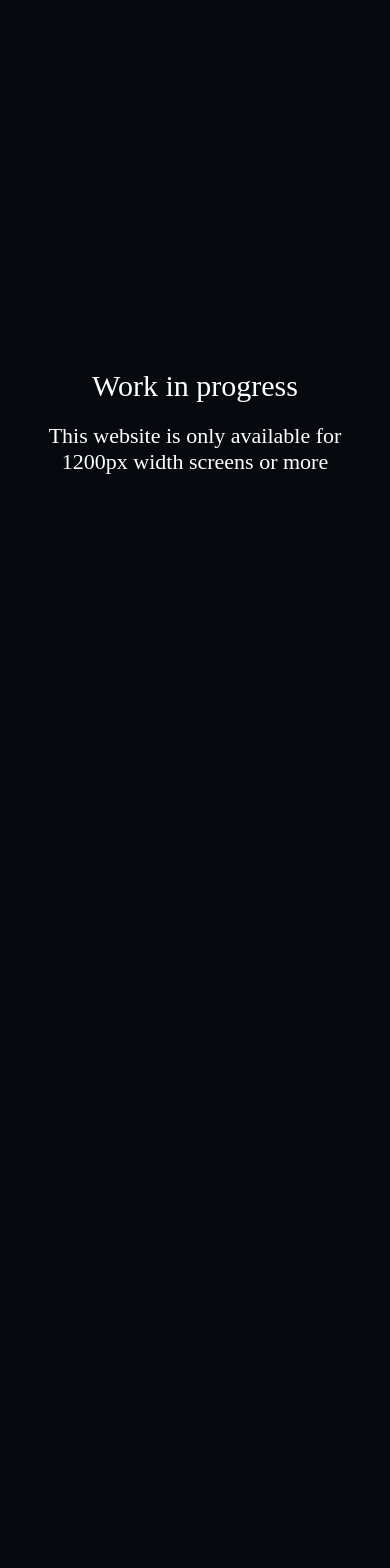
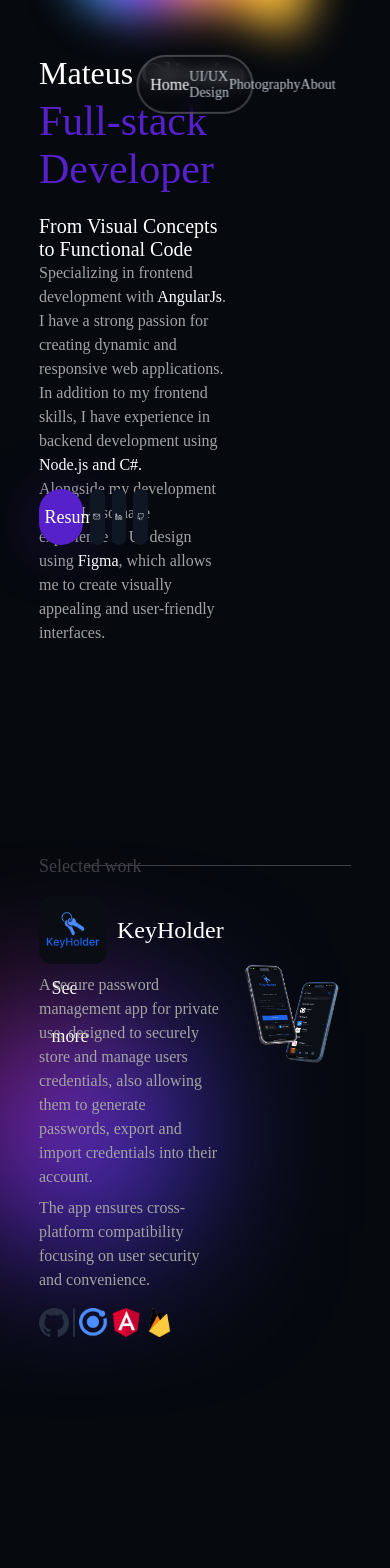
Before and after one commit to m0liveira/Portfolio, an Angular app in the folder Portfolio/: page /Home in a window 390 px wide. Shown: the top 1568 px of the page. Before the commit the page ends 844 px from the top, so only its background shows below. Built offline with nearby package versions, Linux system fonts and the light colour scheme; a web font is replaced by a local one.

Commit message:
style: 💄 laptop responsivness

```diff
--- a/Portfolio/src/app/components/about/about.component.scss
+++ b/Portfolio/src/app/components/about/about.component.scss
@@ -23,6 +23,16 @@ section {
       font-weight: 400;
       width: 100%;
     }
+
+    @media (width < 1500px) {
+      font-size: var(--fs-600);
+      line-height: 3rem;
+      margin: 2% 0 0 0;
+
+      span {
+        font-size: var(--fs-600);
+      }
+    }
   }
 
   .about {
@@ -45,5 +55,13 @@ section {
         margin: 0;
       }
     }
+
+    @media (width < 1500px) {
+      width: 60%;
+
+      p {
+        font-size: var(--fs-400);
+      }
+    }
   }
 }
--- a/Portfolio/src/app/components/design/design.component.scss
+++ b/Portfolio/src/app/components/design/design.component.scss
@@ -23,6 +23,16 @@ section {
       font-weight: 500;
       width: 100%;
     }
+
+    @media (width < 1500px) {
+      font-size: var(--fs-900);
+      line-height: 3rem;
+      margin: 2% 0 0 0;
+
+      span {
+        font-size: var(--fs-700);
+      }
+    }
   }
 
   .about {
@@ -46,6 +56,29 @@ section {
         font-weight: 300;
         line-height: 150%;
         padding: 0 2% 0 0;
+      }
+    }
+
+    @media (width < 1500px) {
+      width: 80%;
+      height: 30%;
+      padding: 0 12% 0 0;
+      margin-top: 7%;
+
+      p {
+        font-size: var(--fs-425);
+
+        +p {
+          font-size: var(--fs-400);
+
+          +p {
+            padding: 0 5% 0 0;
+          }
+
+          span {
+            font-size: var(--fs-400);
+          }
+        }
       }
     }
   }
@@ -92,6 +125,11 @@ section {
         width: 50%;
         height: fit-content;
       }
+    }
+
+    @media (width < 1500px) {
+      width: 35%;
+      margin-top: 7%;
     }
   }
 
@@ -261,6 +299,52 @@ section {
         }
       }
     }
+
+    @media (width < 1500px) {
+      &:nth-of-type(3) {
+        .highlight {
+          top: 30%;
+        }
+      }
+
+      .highlight {
+        top: 30%;
+        right: -15%;
+        transform: translate(-15%, -30%);
+        width: 500px;
+        height: 500px;
+
+        .light {
+          width: 250px;
+          height: 250px;
+        }
+      }
+
+      .title {
+        margin: 0;
+
+        h1 {
+          font-weight: 400;
+          width: 75%;
+        }
+
+        a {
+          font-size: var(--fs-415);
+          width: 15%;
+          padding-left: 4%;
+        }
+      }
+
+      .content {
+        .left {
+          width: 58%;
+
+          p {
+            font-size: var(--fs-400);
+          }
+        }
+      }
+    }
   }
 }
 
@@ -271,4 +355,8 @@ section {
   height: auto;
   min-height: 100vh;
   padding-top: 5%;
+
+  @media (width < 1500px) {
+    min-height: 75vh;
+  }
 }
--- a/Portfolio/src/app/components/gallery/gallery.component.scss
+++ b/Portfolio/src/app/components/gallery/gallery.component.scss
@@ -32,6 +32,10 @@
       width: auto;
       height: fit-content;
       cursor: pointer;
+
+      @media (width < 1500px) {
+        font-size: var(--fs-500);
+      }
     }
   }
 
@@ -46,6 +50,15 @@
       color: var(--primary-purple);
       font-size: var(--fs-1000);
       font-weight: 400;
+    }
+
+    @media (width < 1500px) {
+      font-size: var(--fs-800);
+      line-height: 3rem;
+
+      span {
+        font-size: var(--fs-800);
+      }
     }
   }
 }
@@ -77,6 +90,10 @@ section {
       font-weight: 400;
       padding: 0 0 0 1%;
       cursor: pointer;
+
+      @media (width < 1500px) {
+        font-size: var(--fs-415);
+      }
     }
   }
 
@@ -89,11 +106,6 @@ section {
     width: 13%;
     height: auto;
     padding-top: 7%;
-    // animation: shift-down 1ms linear;
-    // animation-timeline: view();
-    // animation-range-start: 30%;
-    // animation-range-end: 100%;
-
 
     .filter-btn {
       display: flex;
@@ -116,6 +128,10 @@ section {
         font-weight: 400;
         padding: 0 0 0 6%;
         cursor: pointer;
+
+        @media (width < 1500px) {
+          font-size: var(--fs-415);
+        }
       }
 
       &:nth-last-of-type(1) {
@@ -139,6 +155,10 @@ section {
           font-size: var(--fs-425);
           font-weight: 300;
           padding: 0;
+
+          @media (width < 1500px) {
+            font-size: var(--fs-415);
+          }
         }
       }
     }
@@ -174,6 +194,10 @@ section {
           font-size: var(--fs-425);
           font-weight: 300;
           width: 60%;
+
+          @media (width < 1500px) {
+            font-size: var(--fs-415);
+          }
         }
       }
 
@@ -265,6 +289,10 @@ section {
             font-weight: 400;
             cursor: pointer;
             transition: border-color 250ms ease-in-out;
+
+            @media (width < 1500px) {
+              font-size: var(--fs-400);
+            }
           }
 
           &:has(.checkbox-custom input[type="checkbox"]:checked) h3 {
@@ -281,7 +309,7 @@ section {
         .dropdown-content {
           .dropdown-item {
             h3 {
-              font-size: var(--fs-400);
+              font-size: var(--fs-300);
             }
           }
         }
@@ -315,6 +343,10 @@ section {
         width: 19%;
         padding: 0 0 1.5rem 0;
         margin: 0 0 2rem 0;
+
+        @media (width < 1500px) {
+          font-size: var(--fs-415);
+        }
       }
 
       .photo-container {
--- a/Portfolio/src/app/components/home/home.component.scss
+++ b/Portfolio/src/app/components/home/home.component.scss
@@ -23,6 +23,16 @@ section {
       font-weight: 500;
       width: 100%;
     }
+
+    @media (width < 1500px) {
+      font-size: var(--fs-900);
+      line-height: 3rem;
+      margin: 2% 0 0 0;
+
+      span {
+        font-size: var(--fs-700);
+      }
+    }
   }
 
   .about {
@@ -46,6 +56,7 @@ section {
         font-weight: 300;
         line-height: 150%;
 
+
         +p {
           padding: 0 5% 0 0;
         }
@@ -54,6 +65,28 @@ section {
           color: var(--white);
           font-size: var(--fs-425);
           font-weight: 300;
+        }
+      }
+    }
+
+    @media (width < 1500px) {
+      height: 30%;
+      padding: 0 12% 0 0;
+      margin-top: 7%;
+
+      p {
+        font-size: var(--fs-425);
+
+        +p {
+          font-size: var(--fs-400);
+
+          +p {
+            padding: 0 5% 0 0;
+          }
+
+          span {
+            font-size: var(--fs-400);
+          }
         }
       }
     }
@@ -74,7 +107,7 @@ section {
       background-color: var(--secondary-dark);
       border-radius: var(--radius-full);
       color: var(--white);
-      font-size: 1.125rem;
+      font-size: var(--fs-415);
       font-weight: 400;
       text-decoration: none;
       width: 13.5%;
@@ -96,6 +129,11 @@ section {
         width: 50%;
         height: fit-content;
       }
+    }
+
+    @media (width < 1500px) {
+      width: 35%;
+      margin-top: 7%;
     }
   }
 
@@ -132,28 +170,6 @@ section {
         transform: scale(0.8);
         width: 21.875rem;
         height: 21.875rem;
-      }
-    }
-
-    &:nth-of-type(3) {
-      .content {
-        .left {
-          .technologies {
-            img {
-              &:nth-of-type(3) {
-                height: 4vh;
-              }
-            }
-          }
-        }
-
-        .right {
-          overflow: hidden;
-
-          img {
-            width: 120% !important;
-          }
-        }
       }
     }
 
@@ -273,6 +289,46 @@ section {
         }
       }
     }
+
+    @media (width < 1500px) {
+      .highlight {
+        top: 30%;
+        right: -15%;
+        transform: translate(-15%, -30%);
+        width: 500px;
+        height: 500px;
+
+        .light {
+          width: 250px;
+          height: 250px;
+        }
+      }
+
+      .title {
+        margin: 0;
+
+        h1 {
+          font-weight: 400;
+          width: 75%;
+        }
+
+        a {
+          font-size: var(--fs-415);
+          width: 15%;
+          padding-left: 4%;
+        }
+      }
+
+      .content {
+        .left {
+          width: 58%;
+
+          p {
+            font-size: var(--fs-400);
+          }
+        }
+      }
+    }
   }
 }
 
@@ -283,87 +339,12 @@ section {
   height: auto;
   min-height: 100vh;
   padding-top: 5%;
+
+  @media (width < 1500px) {
+    min-height: 75vh;
+  }
 }
 
 .media {
   display: none;
 }
-
-@media only screen and (max-width: 1200px) {
-  * {
-    display: none !important;
-  }
-
-  .media {
-    display: flex !important;
-    align-items: center;
-    justify-content: center;
-    flex-direction: column;
-    width: 100%;
-    height: 100vh;
-    background-color: var(--bg-400);
-
-    p {
-      display: initial !important;
-      color: var(--white);
-      font-weight: 500;
-      font-size: var(--fs-600);
-      width: 80%;
-      height: auto;
-      text-align: center;
-
-      +p {
-        color: var(--text-400);
-        font-weight: 400;
-        font-size: var(--fs-450);
-        margin-top: 5%;
-      }
-    }
-  }
-}
-
-@media only screen and (max-width: 1600px) {
-  section {
-    .about {
-      width: 90%;
-
-      p {
-        width: 100%;
-
-        +p {
-          width: 100%;
-
-
-          span {
-            width: 100%;
-          }
-        }
-      }
-    }
-
-    .contacts {
-      width: 40%;
-      height: 8%;
-
-      a {
-        width: 14%;
-      }
-    }
-
-    .project {
-      .title {
-        img {
-          height: 75%;
-        }
-
-        h1 {
-          width: 75%;
-        }
-
-        a {
-          width: 15%;
-        }
-      }
-    }
-  }
-}
--- a/Portfolio/src/app/components/photography/photography.component.scss
+++ b/Portfolio/src/app/components/photography/photography.component.scss
@@ -23,6 +23,16 @@ section {
       font-weight: 500;
       width: 100%;
     }
+
+    @media (width < 1500px) {
+      font-size: var(--fs-900);
+      line-height: 3rem;
+      margin: 2% 0 0 0;
+
+      span {
+        font-size: var(--fs-700);
+      }
+    }
   }
 
   .about {
@@ -45,6 +55,29 @@ section {
         font-size: var(--fs-425);
         font-weight: 300;
         line-height: 150%;
+      }
+    }
+
+    @media (width < 1500px) {
+      width: 80%;
+      height: 30%;
+      padding: 0 12% 0 0;
+      margin-top: 7%;
+
+      p {
+        font-size: var(--fs-425);
+
+        +p {
+          font-size: var(--fs-400);
+
+          +p {
+            padding: 0 5% 0 0;
+          }
+
+          span {
+            font-size: var(--fs-400);
+          }
+        }
       }
     }
   }
@@ -86,6 +119,11 @@ section {
         width: 55%;
         height: fit-content;
       }
+    }
+
+    @media (width < 1500px) {
+      width: 35%;
+      margin-top: 7%;
     }
   }
 }
@@ -162,6 +200,10 @@ section {
         width: 35%;
         padding: 8px;
         overflow: hidden;
+
+        @media (width < 1500px) {
+          width: 40%;
+        }
 
         img {
           display: block;
--- a/Portfolio/src/app/components/project/project.component.scss
+++ b/Portfolio/src/app/components/project/project.component.scss
@@ -187,6 +187,7 @@ section {
           color: white;
           font-size: var(--fs-425);
           font-weight: 300;
+          text-wrap: nowrap;
           width: 100%;
         }
 
@@ -200,6 +201,53 @@ section {
       }
 
 
+    }
+  }
+
+  @media (width < 1500px) {
+    .home {
+      font-size: var(--fs-415);
+
+      svg {
+        scale: 0.8;
+      }
+    }
+
+    .project {
+      .title {
+        h1 {
+          font-weight: 400;
+        }
+      }
+
+      .about {
+        .left {
+          p {
+            font-size: var(--fs-400);
+            width: 100%;
+          }
+
+          .technologies {
+            .tech {
+              h1 {
+                font-size: var(--fs-300);
+              }
+            }
+          }
+        }
+      }
+    }
+
+    .details {
+      .text {
+        p {
+          font-size: var(--fs-300);
+        }
+
+        span {
+          font-size: var(--fs-415);
+        }
+      }
     }
   }
 }
@@ -247,6 +295,10 @@ section {
     -webkit-text-fill-color: transparent;
     background-clip: text;
     color: transparent;
+
+    @media (width < 1500px) {
+      font-size: 2.75rem;
+    }
   }
 
   .image {
@@ -285,36 +337,3 @@ section {
 .media {
   display: none;
 }
-
-@media only screen and (max-width: 1200px) {
-  * {
-    display: none !important;
-  }
-
-  .media {
-    display: flex !important;
-    align-items: center;
-    justify-content: center;
-    flex-direction: column;
-    width: 100%;
-    height: 100vh;
-    background-color: var(--bg-400);
-
-    p {
-      display: initial !important;
-      color: var(--text-100);
-      font-weight: 500;
-      font-size: var(--fs-600);
-      width: 80%;
-      height: auto;
-      text-align: center;
-
-      +p {
-        color: var(--text-400);
-        font-weight: 400;
-        font-size: var(--fs-450);
-        margin-top: 5%;
-      }
-    }
-  }
-}
--- a/Portfolio/src/app/components/shared/navigation/navigation.component.scss
+++ b/Portfolio/src/app/components/shared/navigation/navigation.component.scss
@@ -27,6 +27,10 @@ nav {
       color: var(--white);
       opacity: 0.8;
     }
+
+    @media (width < 1500px) {
+      font-size: var(--fs-300);
+    }
   }
 }
 
@@ -35,4 +39,8 @@ nav {
   font-size: var(--fs-415) !important;
   font-weight: 400 !important;
   opacity: 1 !important;
+
+  @media (width < 1500px) {
+    font-size: var(--fs-400) !important;
+  }
 }
--- a/Portfolio/src/styles.scss
+++ b/Portfolio/src/styles.scss
@@ -92,6 +92,11 @@ section {
     width: 85%;
     height: 1px;
   }
+
+  @media (width < 1500px) {
+    font-size: var(--fs-415);
+    margin: 3% auto 0 auto;
+  }
 }
 
 .blob {
```
